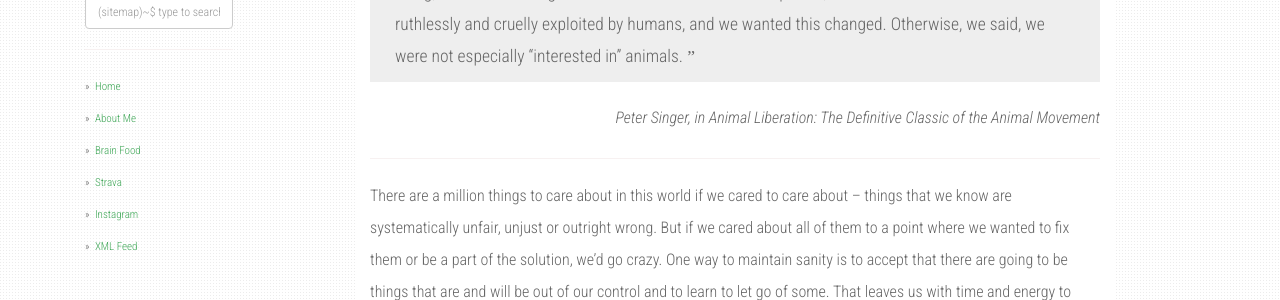
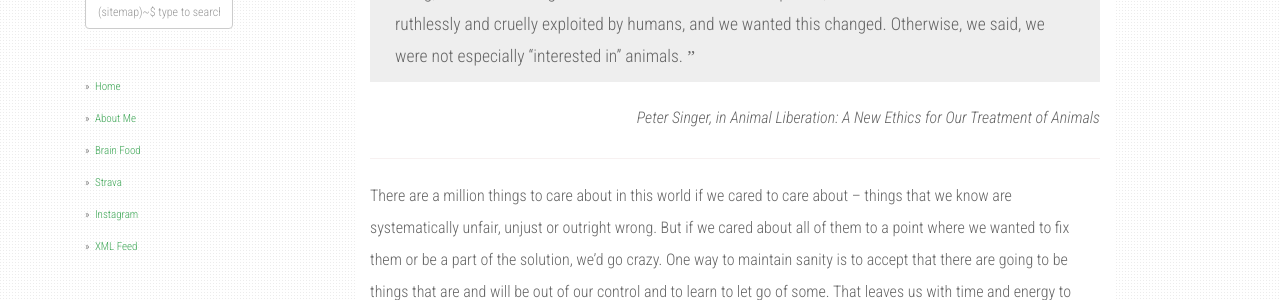
Before and after one commit to outofdesk/outofdesk.github.io, a Jekyll site: the page built from _posts/2019-11-06-caring-about-animals.md, in a window 1280 px wide and 900 px high. Shown: the part 215-515 px from the top of the window. Built offline with Jekyll 4.4.1, drawn with Linux system fonts in a browser that asks for light colours; nearby versions of some CDN libraries; some of the changed text lies outside the part shown.

Commit message:
update caring-about-animals

```diff
--- a/_posts/2019-11-06-caring-about-animals.md
+++ b/_posts/2019-11-06-caring-about-animals.md
@@ -8,7 +8,7 @@
 <blockquote>
 We tried to explain that we were interested in the prevention of suffering and misery; that we were opposed to arbitrary discrimination; that we thought it wrong to inflict needless suffering on another being, even if that being were not a member of our own species; and that we believed animals were ruthlessly and cruelly exploited by humans, and we wanted this changed. Otherwise, we said, we were not especially “interested in” animals.
 </blockquote>
-<cite>Peter Singer, in Animal Liberation: The Definitive Classic of the Animal Movement</cite>
+<cite>Peter Singer, in Animal Liberation: A New Ethics for Our Treatment of Animals</cite>
 
 *****
 There are a million things to care about in this world if we cared to care about -- things that we know are systematically unfair, unjust or outright wrong. But if we cared about all of them to a point where we wanted to fix them or be a part of the solution, we’d go crazy. One way to maintain sanity is to accept that there are going to be things that are and will be out of our control and to learn to let go of some. That leaves us with time and energy to think about what we value the most and try to fix them, in any way and capacity we can. Elon Musk might be a rare exception, or at least the most popular of them out there, who can not only think about but make a huge impact on solving a lot of the pressing issues in the world today. But to make my point, even he is not consciously and primarily working towards fixing let’s say the gun violence in America or the use of social media for disrupting elections and attempts to shake the institution of democracy. Most often, people care about a lot of things, but in varying degrees.
@@ -46,7 +46,7 @@
 ## Recommended Reading
 -----
 
-[Animal Liberation: The Definitive Classic of the Animal Movement](https://www.amazon.com/Animal-Liberation-Definitive-Classic-Movement/dp/0061711306) (I'm currently reading this myself)
+[Animal Liberation: A New Ethics for Our Treatment of Animals](https://www.amazon.com/Animal-Liberation-Definitive-Classic-Movement/dp/0061711306) (I'm currently reading this myself)
 
 [The Rights of Animals: A Very Short Primer](https://chicagounbound.uchicago.edu/law_and_economics/568/)
 
```
